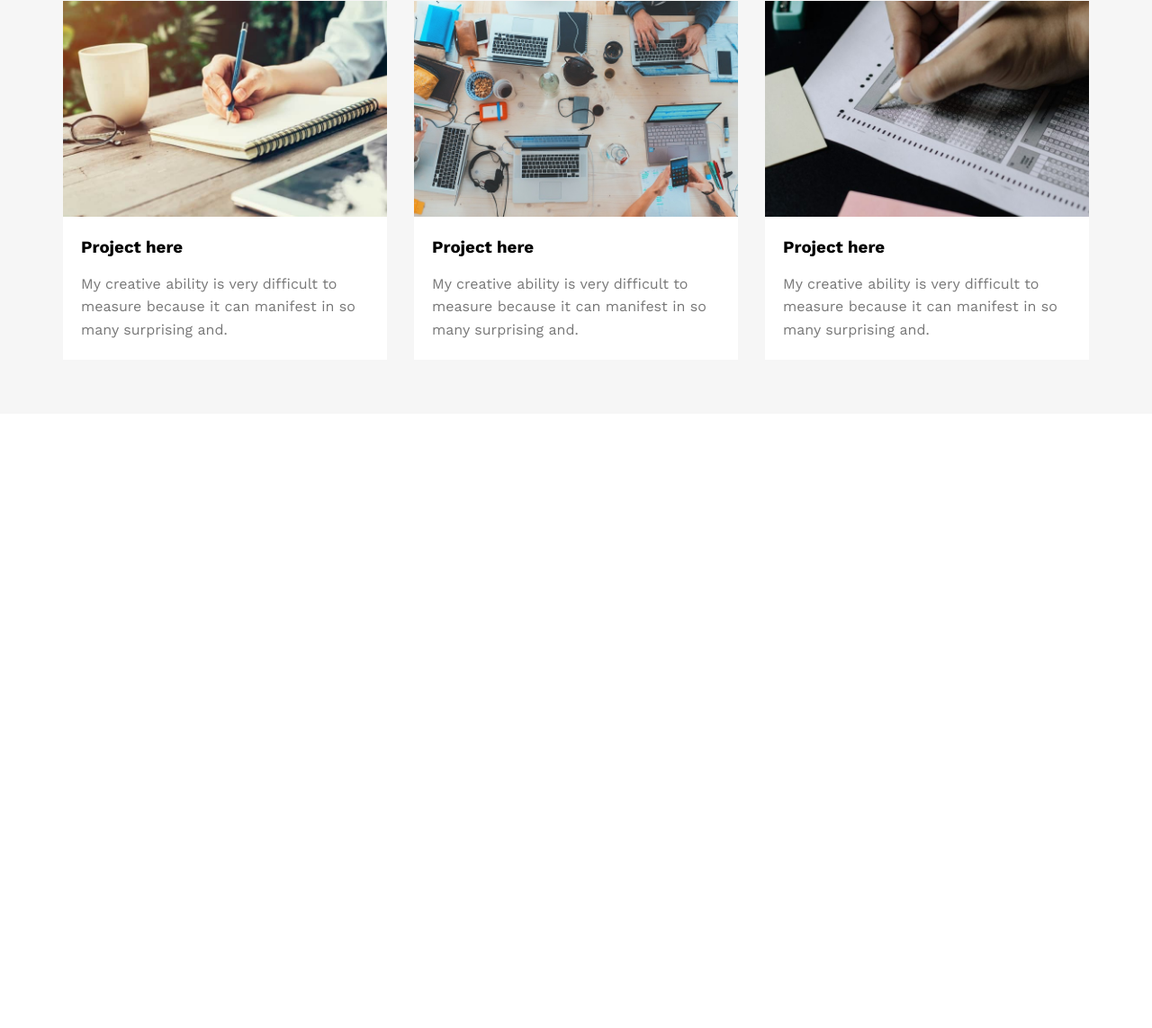
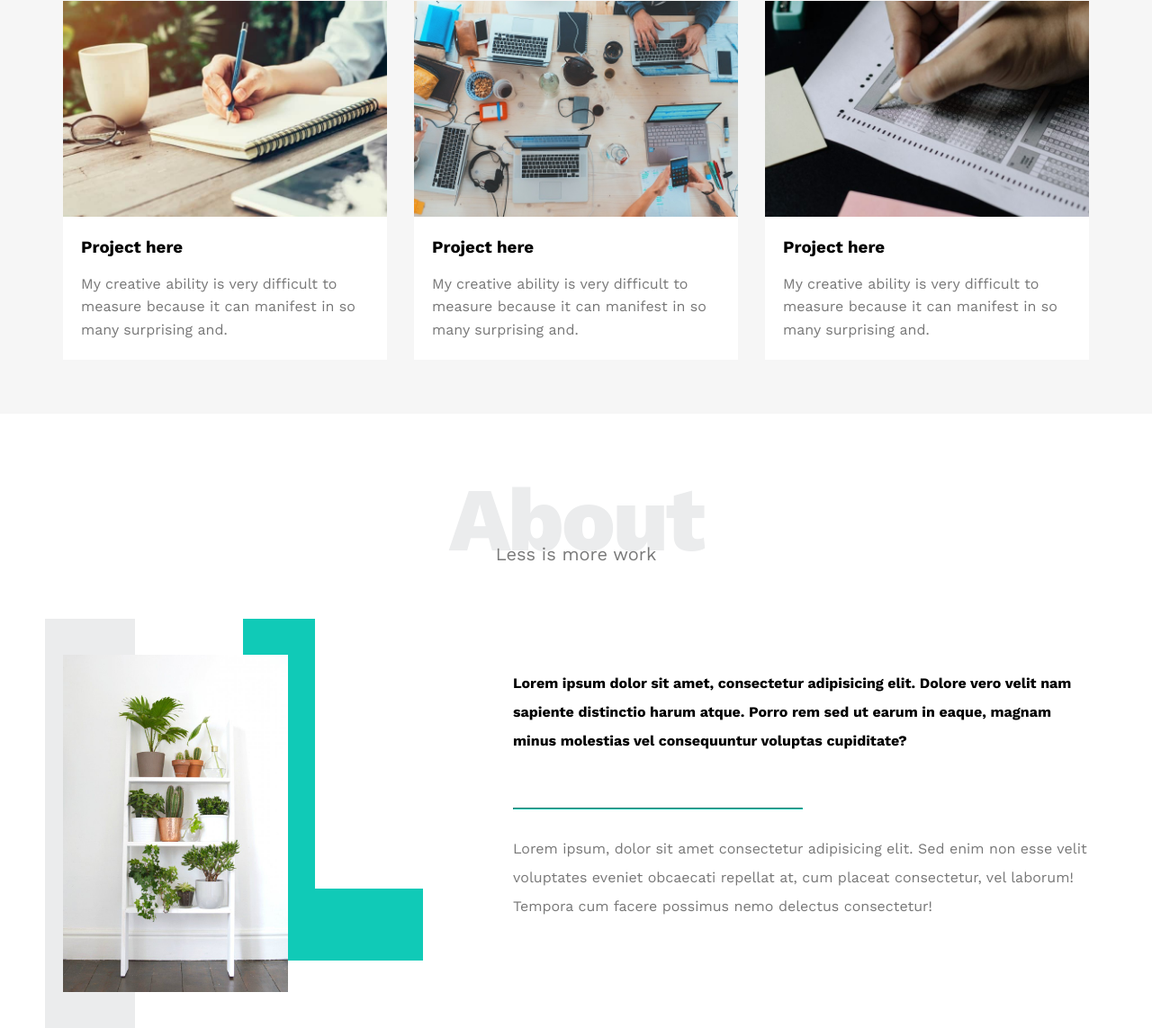
Before and after one commit to hamadi-maker/template-1, a plain HTML site: page index.html in a window 1280 px wide. Shown: the part 2401-3544 px from the top of the page at 90% size. Before the commit the page ends 2861 px from the top, so only its background shows below. Drawn offline with nearby package versions, Linux system fonts and the light colour scheme.

Commit message:
create about section

```diff
--- a/css/style.css
+++ b/css/style.css
@@ -352,3 +352,91 @@ body {
     line-height: 1.6;
     margin-bottom: 0;
 }
+
+/* About */
+
+.about {
+    padding-top: var(--section-padding);
+    padding-bottom: calc(var(--section-padding)+60px);
+}
+
+.about-content {
+    margin-top: 100px;
+    display: flex;
+    flex-wrap: wrap;
+    justify-content: space-between;
+}
+
+@media (max-width: 991px) {
+    .about .about-content {
+        flex-direction: column;
+        text-align: center;
+    }
+}
+
+.about .about-content .image {
+    position: relative;
+    width: 250px;
+    height: 375px;
+}
+
+@media (max-width: 991px) {
+    .about .about-content .image {
+        margin: 0 auto 60px ;
+    }
+}
+
+.about .about-content .image::before {
+    position: absolute;
+    content: "";
+    background-color: #ebeced;
+    width: 100px;
+    height: calc(100% + 80px);
+    top: -40px;
+    left: -20px;
+    z-index: -1;
+}
+
+.about .about-content .image::after {
+    position: absolute;
+    content: "";
+    width: 120px;
+    height: 300px;
+    border-left: 80px solid var(--main-color) ;
+    border-bottom: 80px solid var(--main-color);
+    z-index: -1;
+    right: -150px;
+    top: -40px;
+}
+
+@media (max-width: 991px) {
+    .about .about-content .image::before,
+    .about .about-content .image::after {
+        display: none;
+    }
+}
+
+.about .about-content .image img {
+    max-width: 100%;
+}
+
+.about .about-content .text {
+    flex-basis: calc(100% - 500px);
+}
+
+.about .about-content .text p:first-of-type {
+    font-weight: bold;
+    line-height: 2;
+    margin-bottom: 50px;
+}
+
+.about .about-content .text hr {
+    width: 50%;
+    display: inline-block;
+    border-color: var(--main-color);
+}
+
+.about .about-content .text p:last-of-type {
+    line-height: 2;
+    color: #777;
+}
--- a/index.html
+++ b/index.html
@@ -142,8 +142,29 @@
                     </div>
                 </div>
             </div>
+        </div>
+    </div>
+<!-- About -->
+<div class="about">
+    <div class="container">
+        <h2 class="special-heading">About</h2>
+        <p>Less is more work</p>
+        <div class="about-content">
+            <div class="image">
+                <img src="images/about.jpg" alt="">
+            </div>
+            <div class="text">
+                <p>Lorem ipsum dolor sit amet, consectetur adipisicing elit. Dolore vero velit nam sapiente distinctio harum atque.
+                     Porro rem sed ut earum in eaque, magnam minus molestias vel consequuntur voluptas cupiditate?</p>
+                <hr>
+                <p>Lorem ipsum, dolor sit amet consectetur adipisicing elit. Sed enim non esse velit voluptates eveniet obcaecati
+                    repellat at, cum placeat consectetur, vel laborum! Tempora cum facere possimus nemo delectus consectetur!</p>
+
             </div>
         </div>
     </div>
+</div>
+
+
 </body>
 </html>
```
